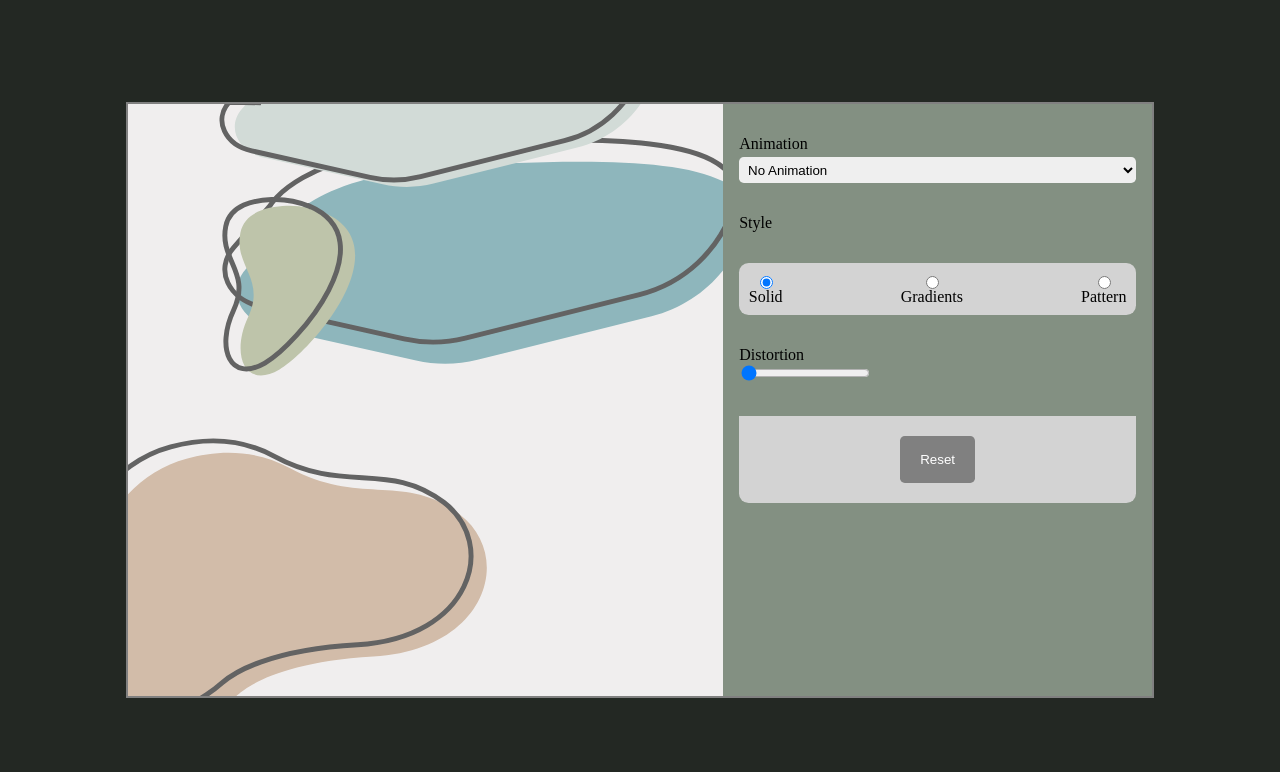
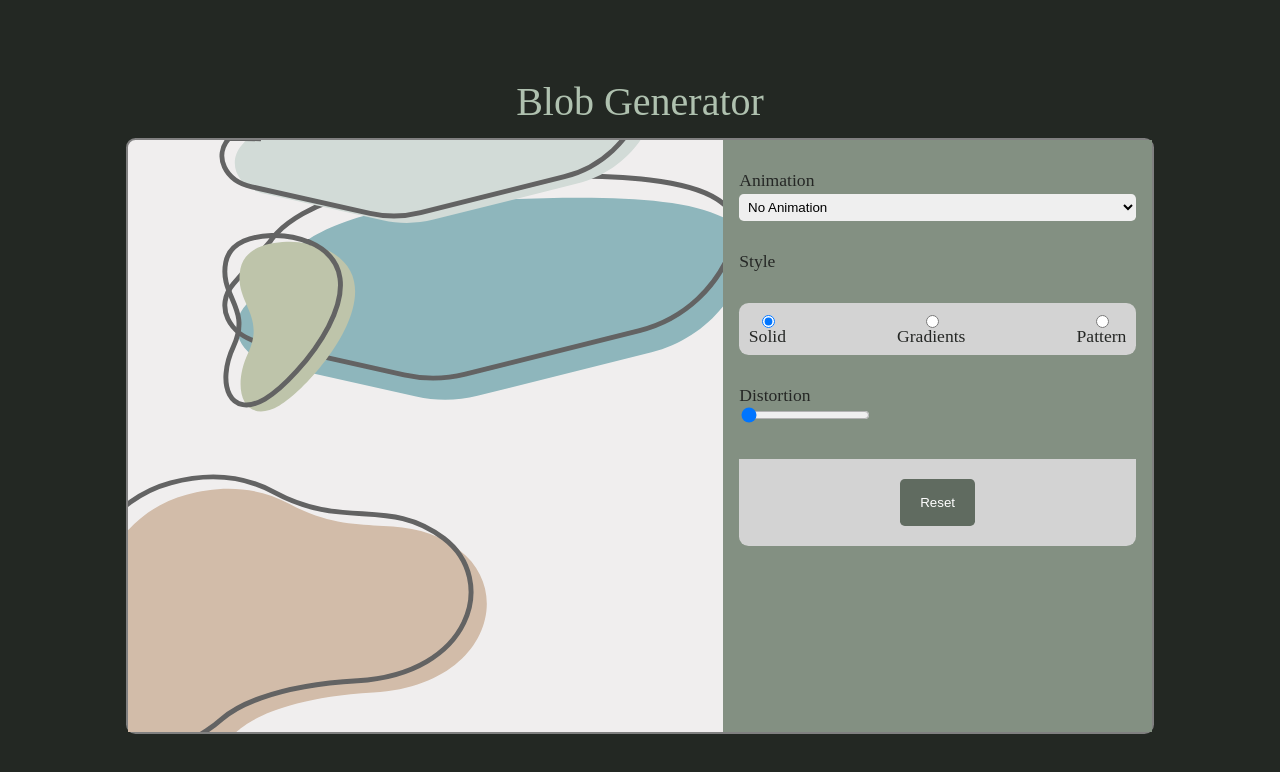
Before and after one commit to kristinerlings/svg_generator, a React (Vite) app: page / in a window 1280 px wide. Shown: the top 772 px of the page. Built offline with nearby package versions, Linux system fonts and the light colour scheme.

Commit message:
CSS adjust colors

```diff
--- a/src/App.css
+++ b/src/App.css
@@ -7,13 +7,21 @@
   justify-content: center;
   align-items: center;
 }
-
+.title{
+  padding:1rem;
+  font-size: 2.5rem;
+    color: rgb(175, 193, 175);
+}
 .container {
   background-color: rgb(240, 238, 238);
   display: flex;
   width: 80%;
   height: 37rem;
   border: 0.125rem solid gray;
+  color:rgb(37, 39, 37);
+  font-size: 1.1rem;
+  border-radius: 0.6rem;
+
 }
 .container svg {
   flex: 0.6; /* 60% of the container */
@@ -73,11 +81,12 @@
   padding: 1rem 1.25rem;
   border: none;
   border-radius: 0.3rem;
-  background-color: gray;
+  background-color: #606b60;
+
   cursor: pointer;
   color: white;
 }
 
 button:hover{
-  background-color: #606b60;
+  background-color: rgb(128, 128, 128);
 }
--- a/src/App.jsx
+++ b/src/App.jsx
@@ -26,6 +26,7 @@ function App() {
 
   return (
     <div className="app">
+      <h1 className="title">Blob Generator</h1>
       <div className="container">
         <SvgDrawing animation={animation} style={style} randomY={randomY} randomX={randomX} parameter={distortionParameter} />
         <Settings
```
